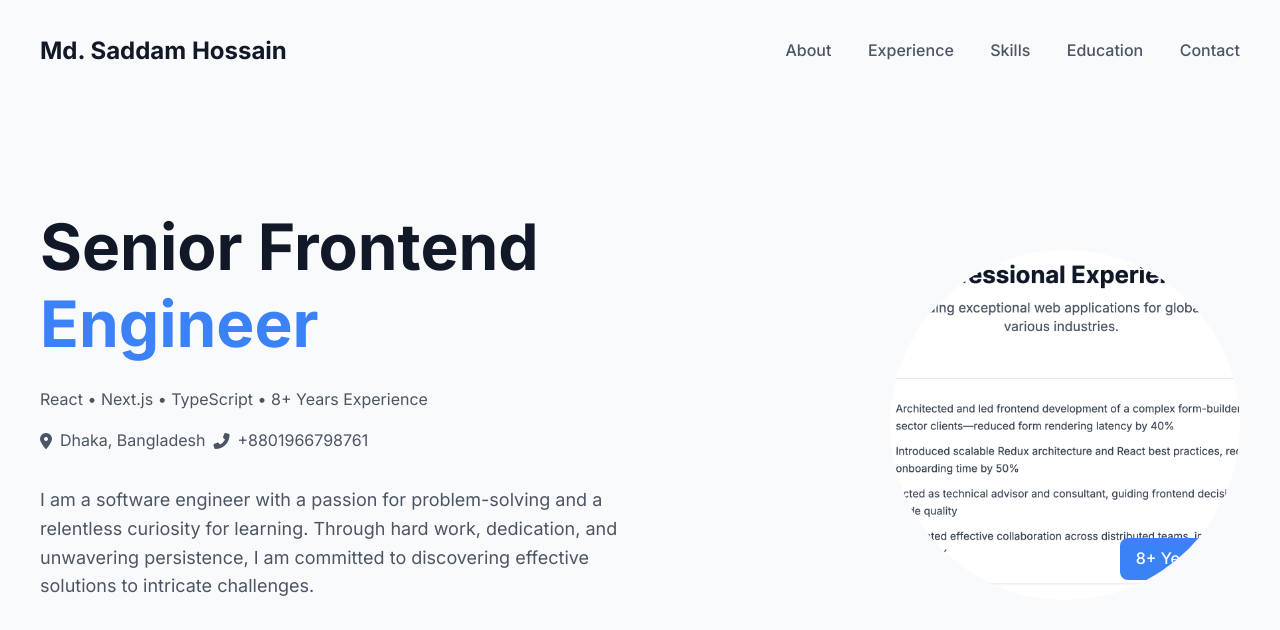
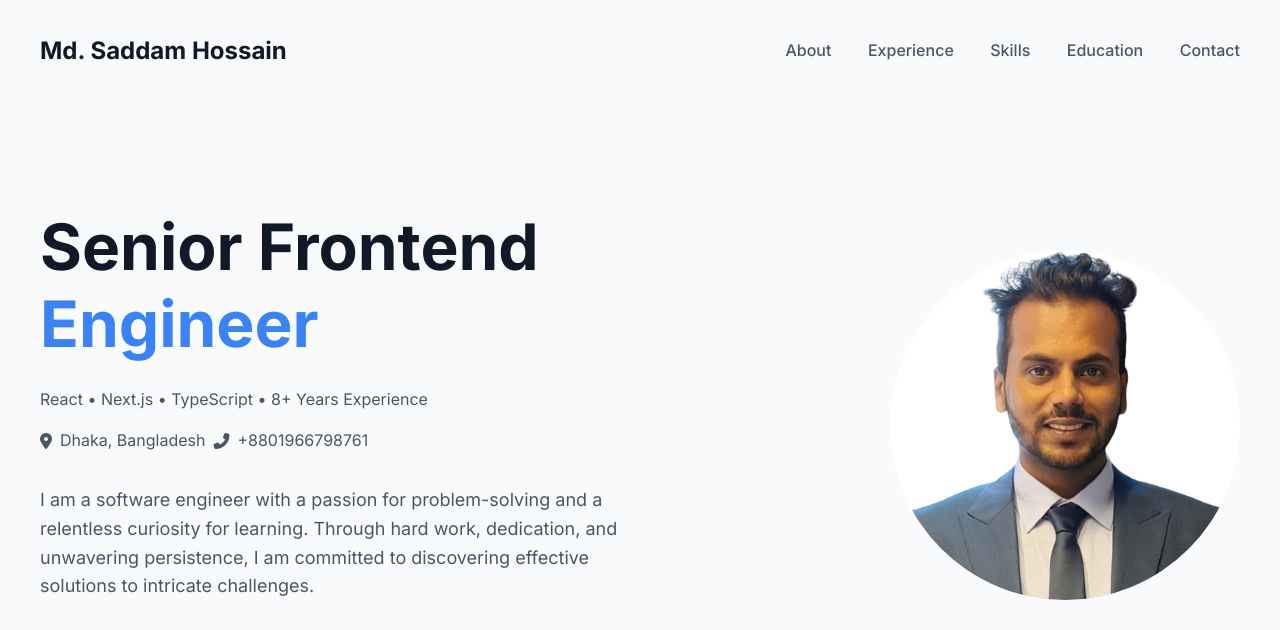
Before and after one commit to saddamhr/my-portfolio, a website: page index.html in a window 1280 px wide. Shown: the top 630 px of the page. Drawn offline with Linux system fonts and the light colour scheme.

Commit message:
Change profile picture

```diff
--- a/index.html
+++ b/index.html
@@ -51,8 +51,7 @@
             </div>
             <div class="hero-image-container">
                 <div class="hero-image">
-                    <img src="image.png" alt="Profile Picture">
-                    <div class="experience-badge">8+ Years</div>
+                    <img src="assets/profile.png" alt="Profile Picture">
                 </div>
             </div>
         </header>
```
Also changed, not shown: assets/profile.png (added), image.png (deleted).
